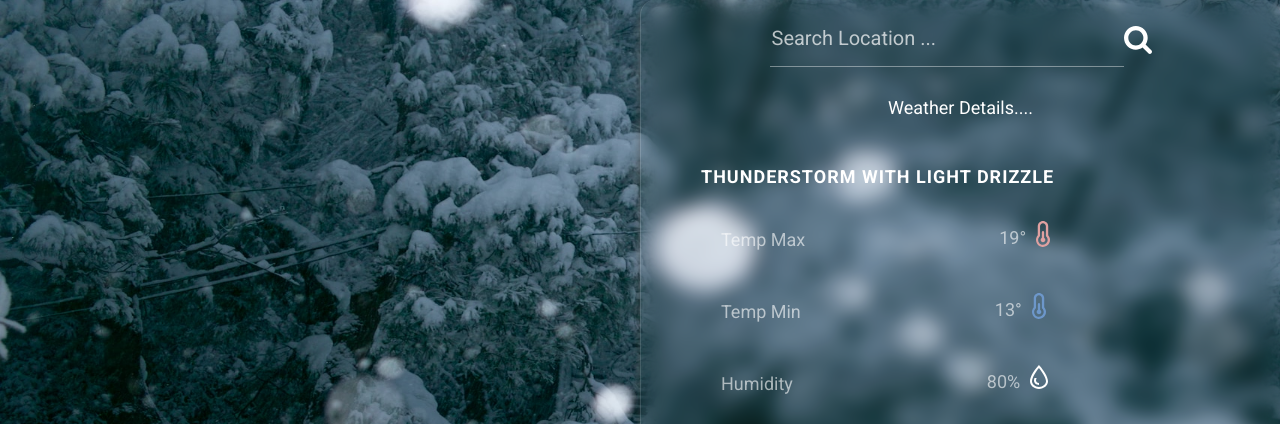
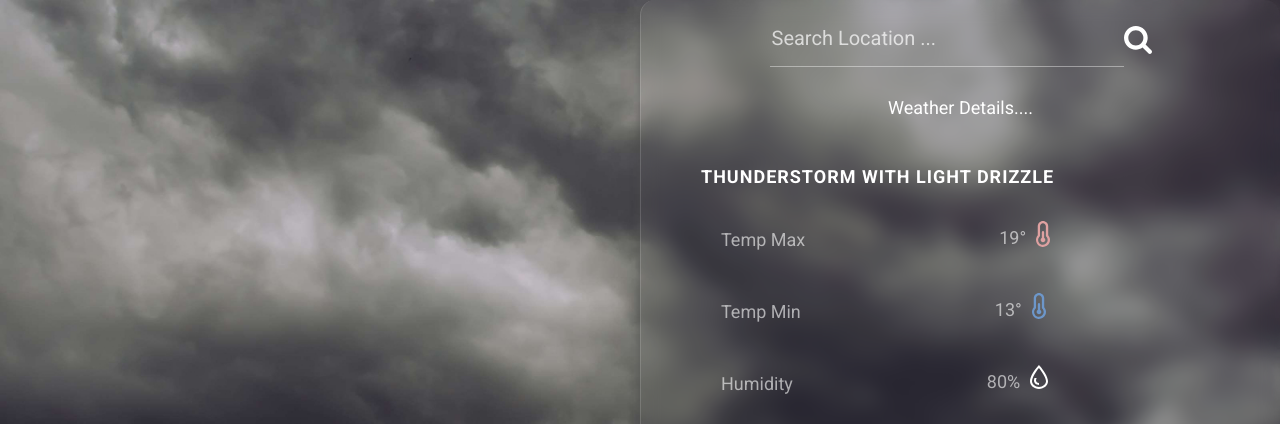
Before and after one commit to Abaakil35/Weather-App, a plain HTML site: page Dashboard.html in a window 1280 px wide. Shown: the top 424 px of the page. Drawn offline with Linux system fonts and the light colour scheme.

Commit message:
on the way !

```diff
--- a/Dashboard.html
+++ b/Dashboard.html
@@ -11,7 +11,7 @@
 </head>
 <body>
     <div class="background">
-        <img src="Assets/Snowing.jpeg" alt="par Default!!">
+        <img src="Assets/Cloudy.jpg" alt="par Default!!">
     </div>
     <div class="weather-info">
         <span id="degree">16°</span>
--- a/style.css
+++ b/style.css
@@ -4,6 +4,7 @@ html, body{
     overflow: hidden;
     width: 100%;
     height: 100%;
+
 }
 .background img {
     width: 1440px;
```
Also changed, not shown: Assets/Cloudy.jpg (added), Assets/Sunny.jpg (added).
